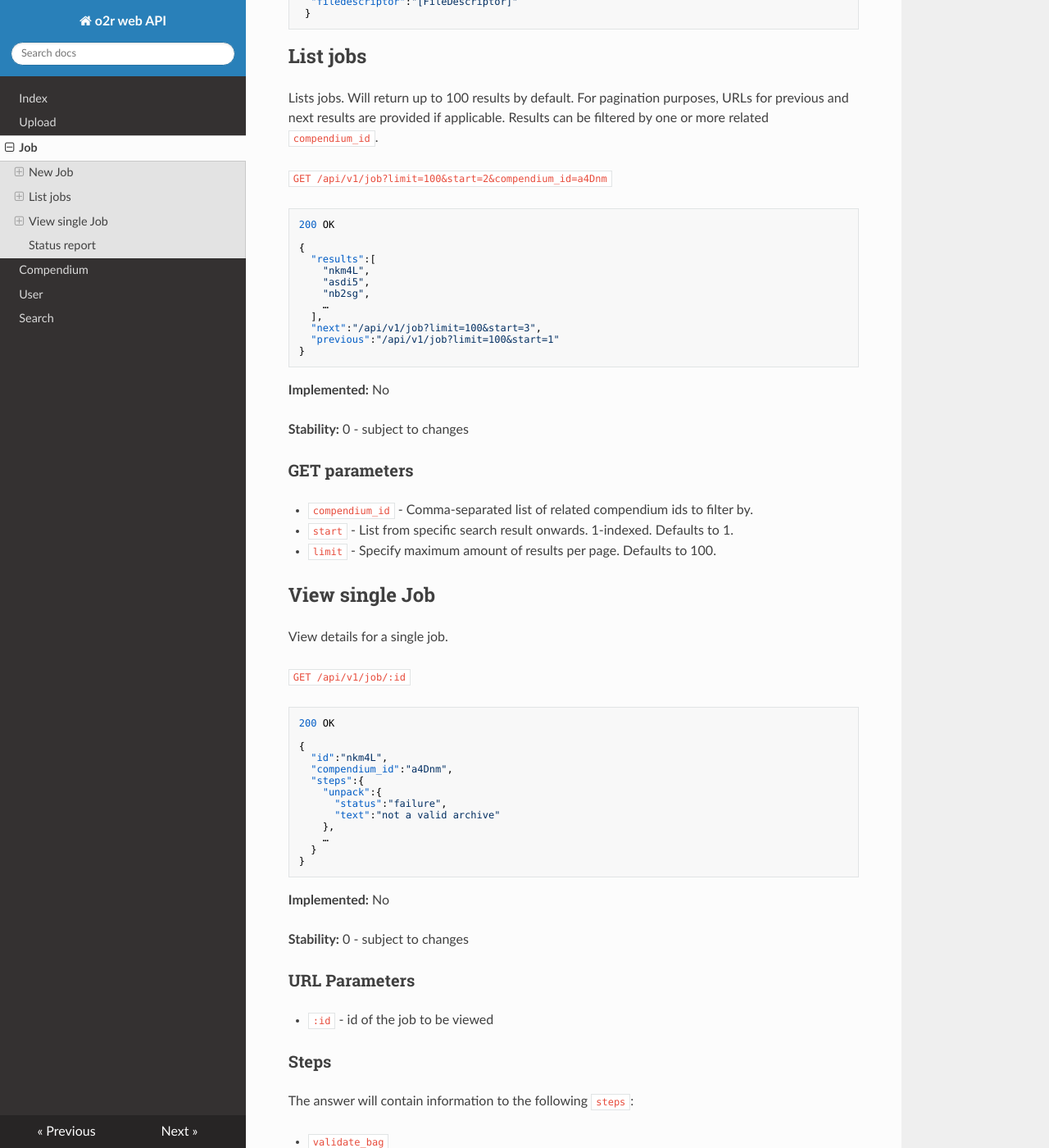
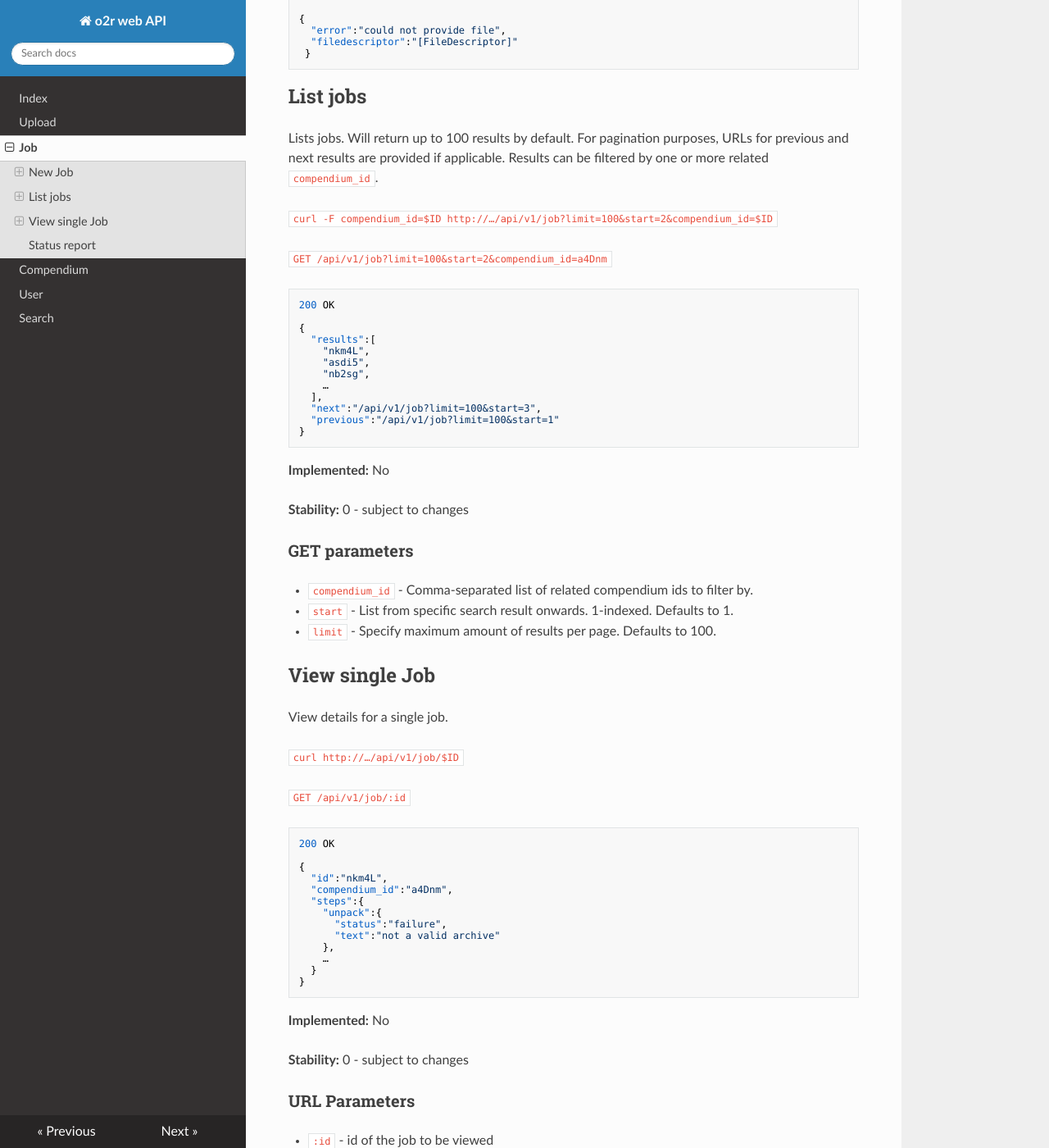
Before and after one commit to o2r-project/api, an MkDocs documentation site: the page built from docs/job.md, in a window 1280 px wide and 1400 px high, scrolled down 1596 px. Shown: the whole window at 82% size. Built offline with MkDocs 1.6.1, drawn with Linux system fonts in a browser that asks for light colours; nearby versions of some CDN libraries; old or Windows-style settings are respelled for this version of MkDocs; some of the changed text lies outside the part shown.

Commit message:
curl compendium upload
curl create job

curl list jobs

curl view single job

curl list compendia

curl view single compendium

curl list related jobs for compendium

````diff
--- a/docs/job.md
+++ b/docs/job.md
@@ -15,6 +15,8 @@ to run a modified execution job. This functionality is not yet final.
 ## New Job
 
 Create and run a new execution job. Requires a `compendium_id`.
+
+`curl -F compendium_id=$ID http://…/api/v1/job`
 
 `POST /api/v1/job`
 
@@ -75,6 +77,8 @@ e.g. `ERC:lnj82:/data/bigdataset.Rdata:/data/newinput.Rdata` would provide
 
 Lists jobs. Will return up to 100 results by default. For pagination purposes, URLs for previous and next results are provided if applicable. Results can be filtered by one or more related `compendium_id`.
 
+`curl -F compendium_id=$ID http://…/api/v1/job?limit=100&start=2&compendium_id=$ID`
+
 `GET /api/v1/job?limit=100&start=2&compendium_id=a4Dnm`
 
 ```json
@@ -105,6 +109,8 @@ __Stability:__ 0 - subject to changes
 ## View single Job
 
 View details for a single job.
+
+`curl http://…/api/v1/job/$ID`
 
 `GET /api/v1/job/:id`
 
````
Also changed, not shown: docs/compendium.md (+7 -0 lines), docs/upload.md (+2 -0 lines).
